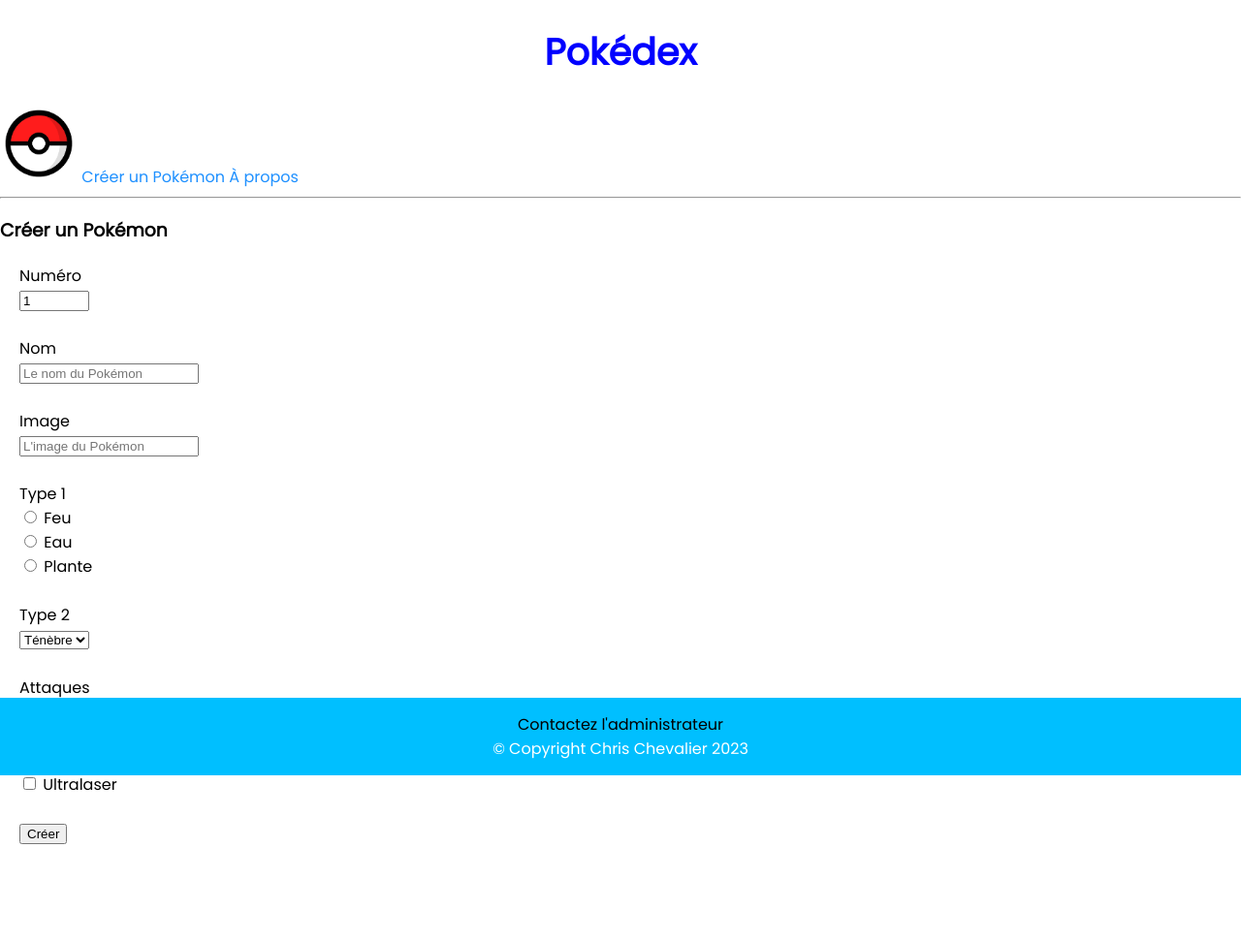
After one commit to Chris-CHEVALIER/1WEBD-demo-html, a PHP site: page /createPokemon.html in a window 1280 px wide. The commit adds this page. Shown: the whole page at 97% size. Run offline with PHP 8.4, Linux system fonts and the light colour scheme.

Commit message:
4 - Les formulaires HTML

```diff
--- a/assets/styles/main.css
+++ b/assets/styles/main.css
@@ -57,6 +57,10 @@
   padding: 15px;
 }
 
+form {
+  margin: 20px;
+}
+
 footer {
   position: sticky;
   bottom: 0;
--- /dev/null
+++ b/createPokemon.html
@@ -0,0 +1,112 @@
+<!DOCTYPE html>
+<html lang="fr-FR">
+  <head>
+    <meta charset="UTF-8" />
+    <meta name="viewport" content="width=device-width, initial-scale=1.0" />
+    <meta
+      name="description"
+      content="Un super Pokédex de la première génération de Pokémon !"
+    />
+    <meta
+      name="keywords"
+      content="Pokédex, 1ère génération, Pokémon, Dracaufeu, Pikachu"
+    />
+    <meta name="author" content="Chris Chevalier" />
+    <link
+      rel="shortcut icon"
+      href="./assets/images/logo.png"
+      type="image/x-icon"
+    />
+    <title>Pokédex</title>
+    <link rel="stylesheet" href="./assets/styles/main.css" />
+  </head>
+  <body>
+    <header>
+      <h1>Pokédex</h1>
+      <img src="./assets/images/logo.png" alt="Logo de Pokéball" width="80px" />
+      <a href="./createPokemon.html">Créer un Pokémon</a>
+      <a href="./about.html">À propos</a>
+      <hr />
+      <h3>Créer un Pokémon</h3>
+    </header>
+    <main>
+      <form method="POST">
+        <label for="number">Numéro</label> <br />
+        <input
+          type="number"
+          min="1"
+          max="1050"
+          name="number"
+          id="number"
+          placeholder="Le numéro du Pokémon"
+          required
+          value="1"
+        />
+        <br />
+        <br />
+        <label for="name">Nom</label> <br />
+        <input
+          type="text"
+          minlength="3"
+          maxlength="50"
+          name="name"
+          id="name"
+          placeholder="Le nom du Pokémon"
+          required
+        />
+        <br />
+        <br />
+        <label for="image">Image</label> <br />
+        <input
+          type="text"
+          minlength="50"
+          name="image"
+          id="image"
+          placeholder="L'image du Pokémon"
+          required
+        />
+        <br />
+        <br />
+        <label for="type1">Type 1</label> <br />
+        <input type="radio" name="type1" id="fire" value="Feu" />
+        <label for="fire">Feu</label> <br />
+        <input type="radio" name="type1" id="water" value="Eau" />
+        <label for="water">Eau</label> <br />
+        <input type="radio" name="type1" id="grass" value="Plante" />
+        <label for="grass">Plante</label> <br />
+        <br />
+        <label for="type2">Type 2</label> <br />
+        <select name="type2" id="type2">
+          <option value="ice">Glace</option>
+          <option value="dark" selected>Ténèbre</option>
+          <option value="psy">Psy</option>
+        </select>
+        <br /><br />
+
+        <label for="attacks">Attaques</label> <br />
+        <input type="checkbox" checked name="attacks" id="tackle" value="Charge" />
+        <label for="tackle">Charge</label> <br>
+        <input type="checkbox" checked name="attacks" id="growl" value="Rugissement" />
+        <label for="growl">Rugissement</label> <br>
+        <input type="checkbox" name="attacks" id="splash" value="Trempette" />
+        <label for="splash">Trempette</label> <br>
+        <input
+          type="checkbox"
+          name="attacks"
+          id="hyper-beam"
+          value="Ultralaser"
+        />
+        <label for="hyper-beam">Ultralaser</label>
+        <br /><br />
+        <input type="submit" value="Créer" />
+      </form>
+    </main>
+
+    <footer>
+      <a href="mailto:chris.chevalier@ecole-hexagone.com">
+        Contactez l'administrateur
+      </a>
+      <p>© Copyright Chris Chevalier 2023</p>
+    </footer>
+  </body>
+</html>
--- a/index.html
+++ b/index.html
@@ -28,6 +28,7 @@
         alt="Logo de Pokéball"
         width="420px"
       />
+      <a href="./createPokemon.html">Créer un Pokémon</a>
       <a href="./about.html">À propos</a>
       <hr />
       <h3>Liste des Pokémon</h3>
```
Also changed, not shown: 2 other files.
